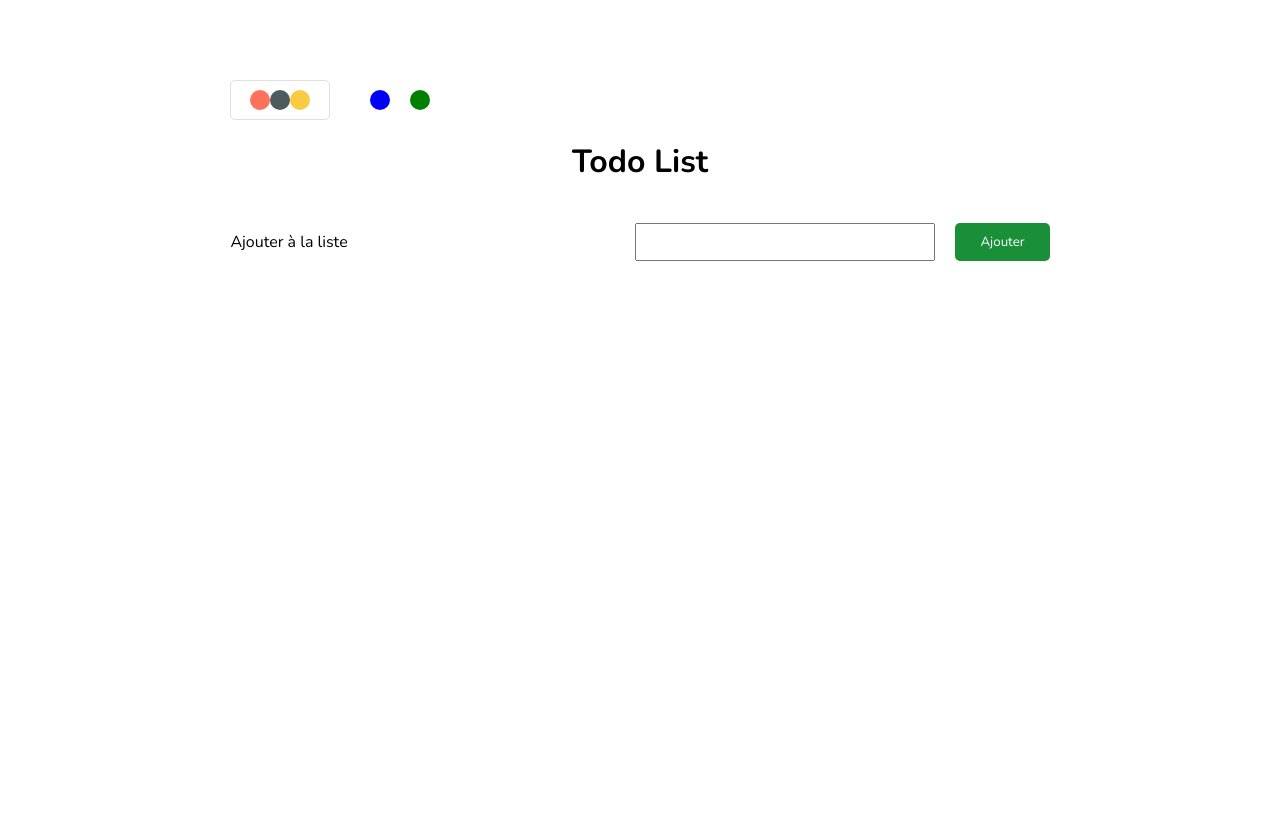
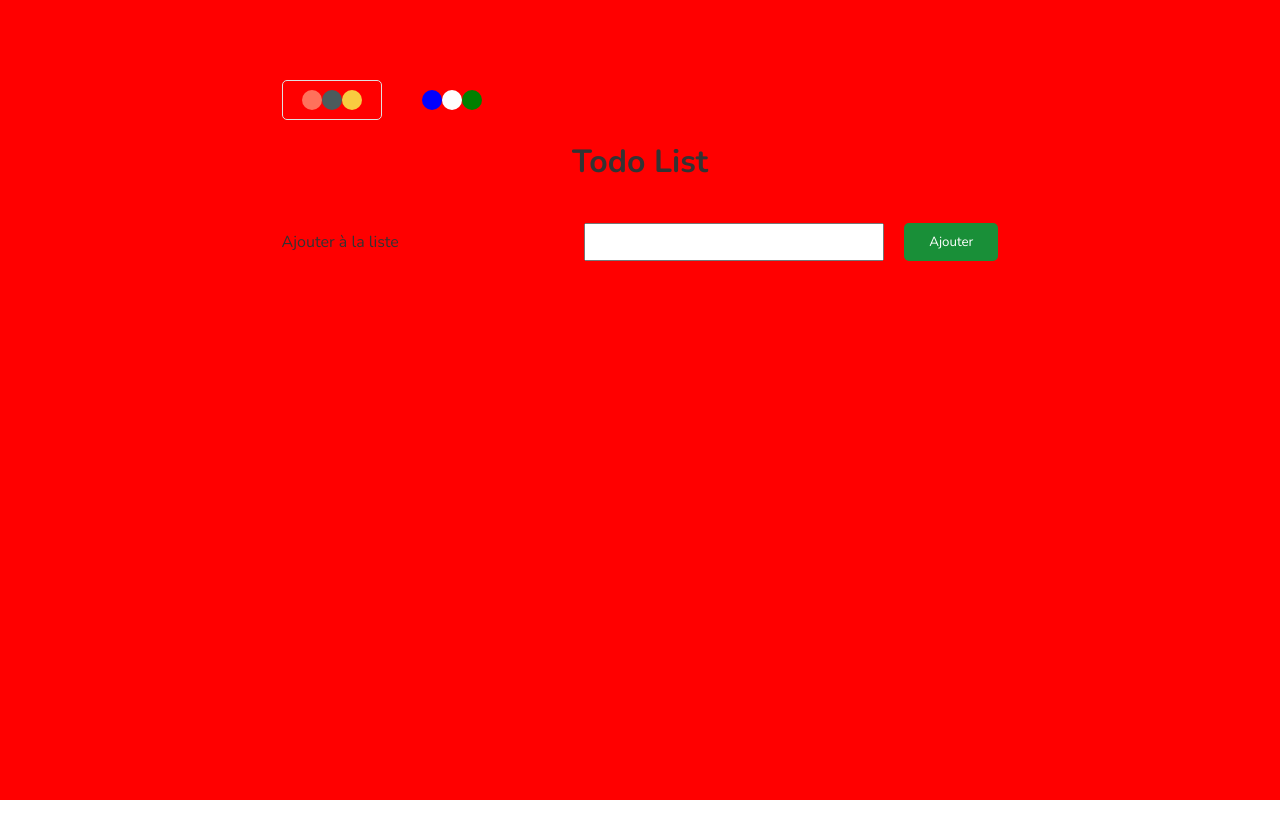
Before and after one commit to krauzeure/todo-next, a Next.js app: page / in a window 1280 px wide. Shown: the top 838 px of the page. After the commit the page ends 800 px from the top, so only its background shows below. Built offline with nearby package versions, Linux system fonts and the light colour scheme.

Commit message:
Creating color variables to fit themes

```diff
--- a/styles/Home.module.css
+++ b/styles/Home.module.css
@@ -4,6 +4,9 @@
   justify-content: flex-start;
   align-items: center;
   min-height: 100vh;
-  width: 80%;
-  margin: 60px auto;
+  width: 100%;
+  padding: 60px 15%;
+  margin: 0 auto;
+  background-color: var(--primary);
+  color: var(--secondary);
 }
--- a/styles/globals.css
+++ b/styles/globals.css
@@ -5,6 +5,13 @@
     'Roboto Mono', 'Oxygen Mono', 'Ubuntu Monospace', 'Source Code Pro',
     'Fira Mono', 'Droid Sans Mono', 'Courier New', monospace;
 } */
+
+.classic-theme {
+  --primary: red;
+  --secondary: #333;
+  --add: #198f38;
+  --delete: #b72121;
+}
 
 * {
   box-sizing: border-box;
@@ -16,6 +23,8 @@ html,
 body {
   max-width: 100vw;
   overflow-x: hidden;
+  background-color: var(--primary);
+  color: var(--secondary);
 }
 
 a {
```
